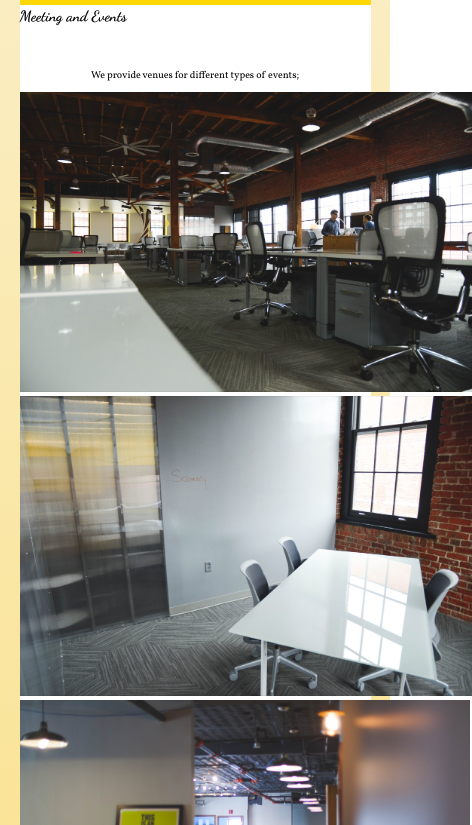
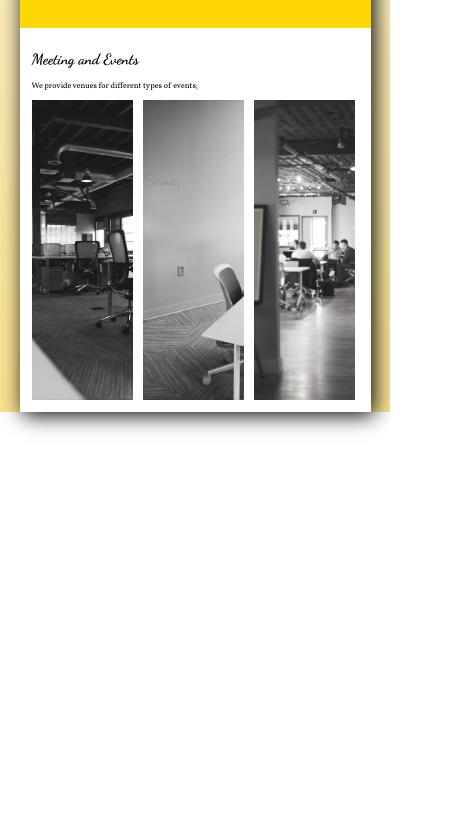
Before and after one commit to XZXNoctis/No.7_Star_Web_Design_Module_B, a plain HTML site: page index.html in a window 390 px wide. Shown: the part 168-993 px from the top of the page, 472 px wide, since content can reach past the window. After the commit the page ends 844 px from the top, so only its background shows below. Drawn offline with Linux system fonts and the light colour scheme.

Commit message:
Update main.css

```diff
--- a/main.css
+++ b/main.css
@@ -3,8 +3,12 @@
 	font-family:D1;
 	src: url('Fonts/Dancing_Script/DancingScript-Bold.ttf');}
 @font-face {
-	font-family:Vollkorn-Regular;
+	font-family:V1;
 	src: url('Fonts/Vollkorn/Vollkorn-Regular.ttf');}
+@font-face{
+	font-family: V2;
+	src: url(Fonts/Vollkorn/Vollkorn-Bold.ttf);
+}
 body {
 	margin: 0px;
 	height: 100%;
@@ -18,11 +22,12 @@ h1 {
 	.all {
 		width: 90%;
 		margin: auto;
+		box-shadow: 3px 3px 20px;
 	}
-	.all p{
+	#Bar{
 		margin-top: 43px;
 		text-align: center;
-		font-family: Vollkorn-Regular;
+		font-family: V1;
 		font-size: 10px;
 	}
 	.header_navigation {
@@ -40,7 +45,7 @@ h1 {
 	.header_navigation p{
 		position: relative;
 		top: 0px;
-		font-family: Vollkorn-Regular;
+		font-family: V1;
 		float: left;
 		font-size: 10px;
 		color: #888;
@@ -49,14 +54,73 @@ h1 {
 		margin-right: 15%;
 	}
 	.main{
-		margin-top: -10px;
+		margin-top: 0px;
 		background: #fff;
 	}
 	.Meeting_Events{
-
+		padding: 12px;
 	}
 	.Meeting_Events h1{
+		margin-bottom: 12px;
 		font-size: 15px;
 		font-family: D1;
 	}
+	.Meeting_Events p{
+		font-family: V1;
+		font-size: 8px;
+	}
+	.Meeting_Events .img_all{
+		height: 300px;
+	}
+	.Meeting_Events h2{
+		color: white;
+		font-family: V2;
+		font-size: 13px;
+		text-align: center;
+		position: relative;
+		top: 250px;
+
+
+	}
+	.Meeting_Events .img_a{
+		height: 300px;
+		width:31%;
+		overflow: hidden;
+		position: relative;
+		background: #CCC;
+		float: left;
+		margin-right: 3%;
+	}
+	.Meeting_Events .img_b{
+		height: 300px;
+		width:31%;
+		overflow: hidden;
+		position: relative;
+		background: #CCC;
+		float: left;
+		margin-right: 3%;
+	}
+	.Meeting_Events .img_c{
+		height: 300px;
+		width:31%;
+		overflow: hidden;/*裁剪图片*/
+		position: relative;
+		background: #CCC;
+		float: left;
+
+	}
+	.Meeting_Events img{
+		position: relative;
+		left: -150px;/*控制图片显示区域*/
+		filter: grayscale(90%);/*灰色滤镜*/
+		-webkit-filter: grayscale(90%);
+		-moz-filter: grayscale(90%);
+  }
+	.Meeting_Events img:hover {/* 标签：hover >鼠标悬停时生效*/
+		position: relative;
+		left: -150px;/*控制图片显示区域*/
+		filter: brightness(120%);
+		-webkit-filter: brightness(120%);
+		-moz-filter: brightness(120%);
+  }
 }
```
